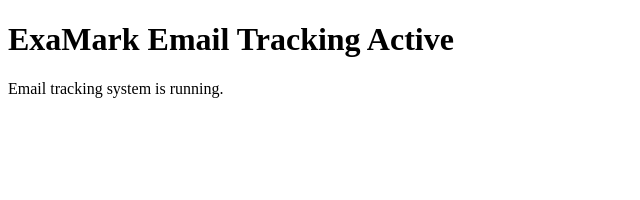
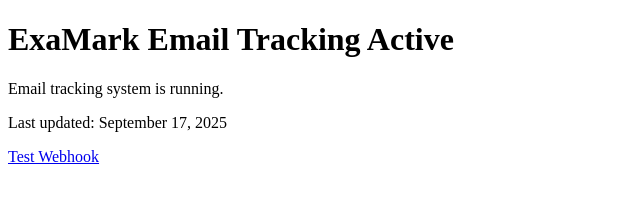
Before and after one commit to Wasin23/Netlify-Deploy, a website: page index.html in a window 1280 px wide. Shown: the whole page, without its empty margins (0-640 px from the left). Drawn offline with Linux system fonts and the light colour scheme.

Commit message:
🔄 Trigger redeploy - fix site accessibility

```diff
--- a/index.html
+++ b/index.html
@@ -6,5 +6,7 @@
 <body>
     <h1>ExaMark Email Tracking Active</h1>
     <p>Email tracking system is running.</p>
+    <p>Last updated: September 17, 2025</p>
+    <p><a href="/test-webhook.html">Test Webhook</a></p>
 </body>
 </html>
```
